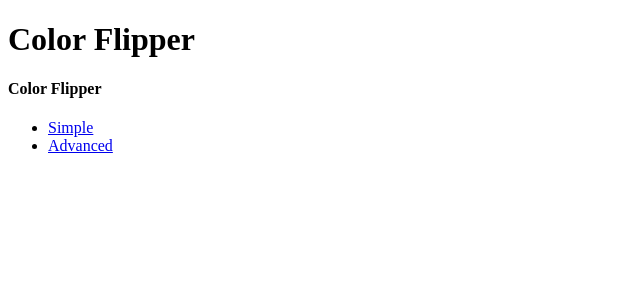
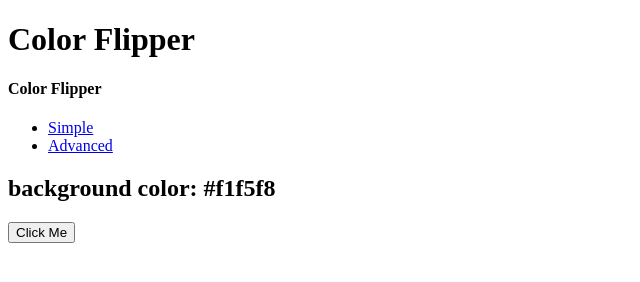
Before and after one commit to EricJostad/ColorFlipper-Practice, a plain HTML site: page HTML/index.html in a window 1280 px wide. Shown: the whole page, without its empty margins (0-640 px from the left). Drawn offline with Linux system fonts and the light colour scheme; files that its build step writes are made by us from their sources; files whose address does not match are found by name.

Commit message:
Set up button and list items for future use

```diff
--- a/HTML/index.html
+++ b/HTML/index.html
@@ -1,14 +1,17 @@
 <!DOCTYPE html>
 <html lang="en">
+
 <head>
     <meta charset="UTF-8">
     <meta http-equiv="X-UA-Compatible" content="IE=edge">
     <meta name="viewport" content="width=device-width, initial-scale=1.0">
     <title>Color Flipper</title>
-    <link rel="stylesheet" href="style.css"/>
+    <link rel="stylesheet" href="style.css" />
 </head>
+
 <body>
     <h1>Color Flipper</h1>
+    <nav>
         <div class="nav-center">
             <h4>Color Flipper</h4>
             <ul class="nav-center">
@@ -20,6 +23,16 @@
                 </li>
             </ul>
         </div>
+    </nav>
+    <div class="container">
+        <h2>background color:
+            <span class="color">
+                #f1f5f8
+            </span>
+        </h2>
+        <button class="btn btn-hero" id="btn">Click Me</button>
+    </div>
     <script src="script.js"></script>
 </body>
+
 </html>
```
Lines whose indentation alone changed are shown as unchanged.
